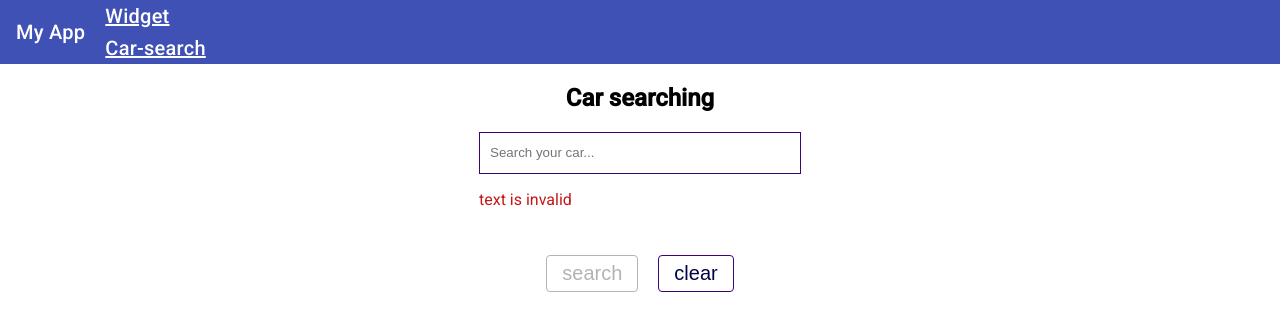
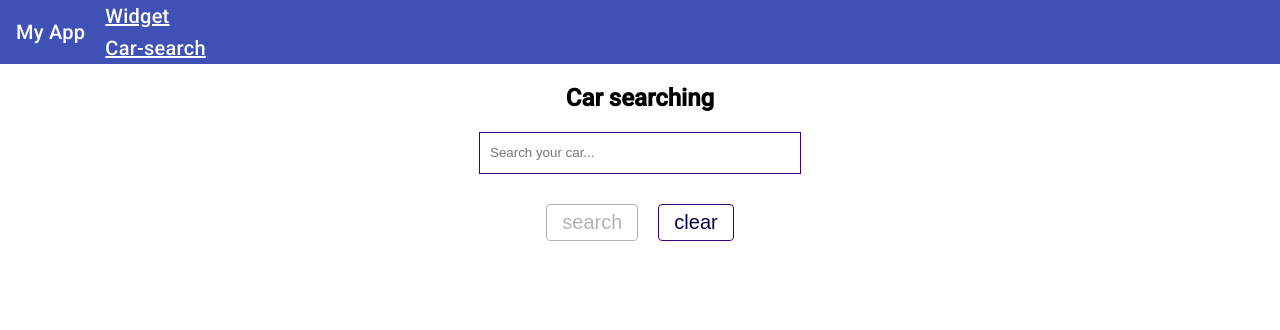
Before and after one commit to mstylski/widget, an Angular app: page /car-search in a window 1280 px wide. Shown: the top 330 px of the page. Built offline with nearby package versions, Linux system fonts and the light colour scheme.

Commit message:
car-search/addressed code review issues#3

```diff
--- a/src/app/shared/car-search/car-search.component.html
+++ b/src/app/shared/car-search/car-search.component.html
@@ -3,7 +3,7 @@
   <label for="search">
     <input [formControl]="searchText" type="text" id="search"
            autocomplete="off" class="input" placeholder="Search your car...">
-    <p *ngIf="searchText.invalid" [ngClass] = "'invalid-feedback'">text is invalid</p>
+    <p *ngIf="searchText.invalid && searchText.touched" [ngClass] = "'invalid-feedback'">text is invalid</p>
   </label>
   <div class="buttons-wrapper">
     <button (click)="getFilteredCars()" class="button" [disabled]="searchText.invalid">search</button>
```
